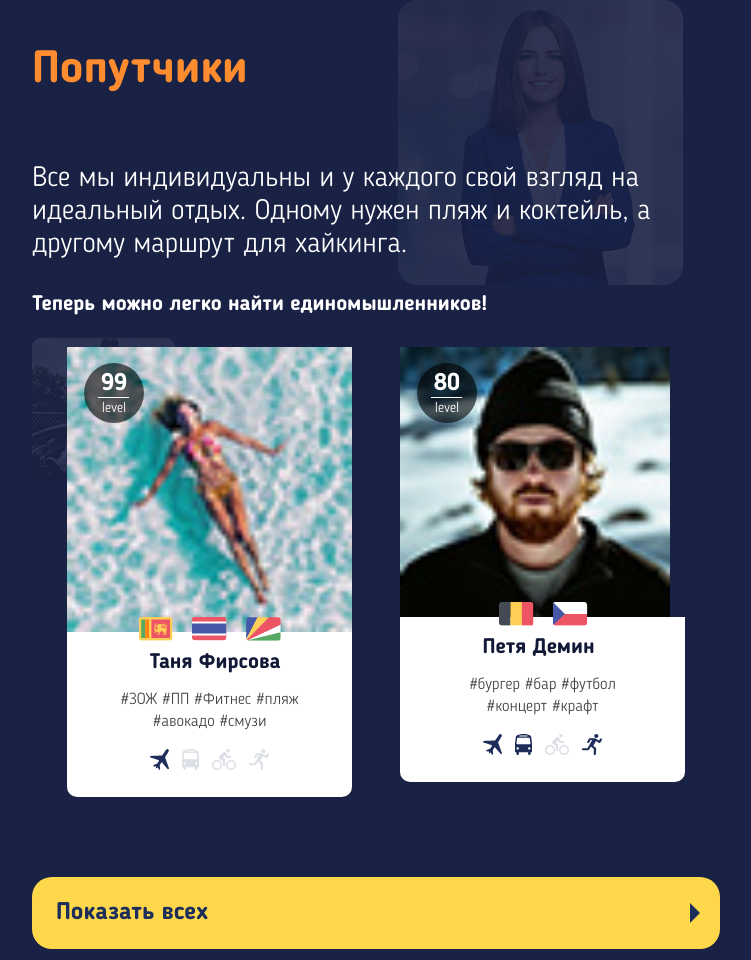
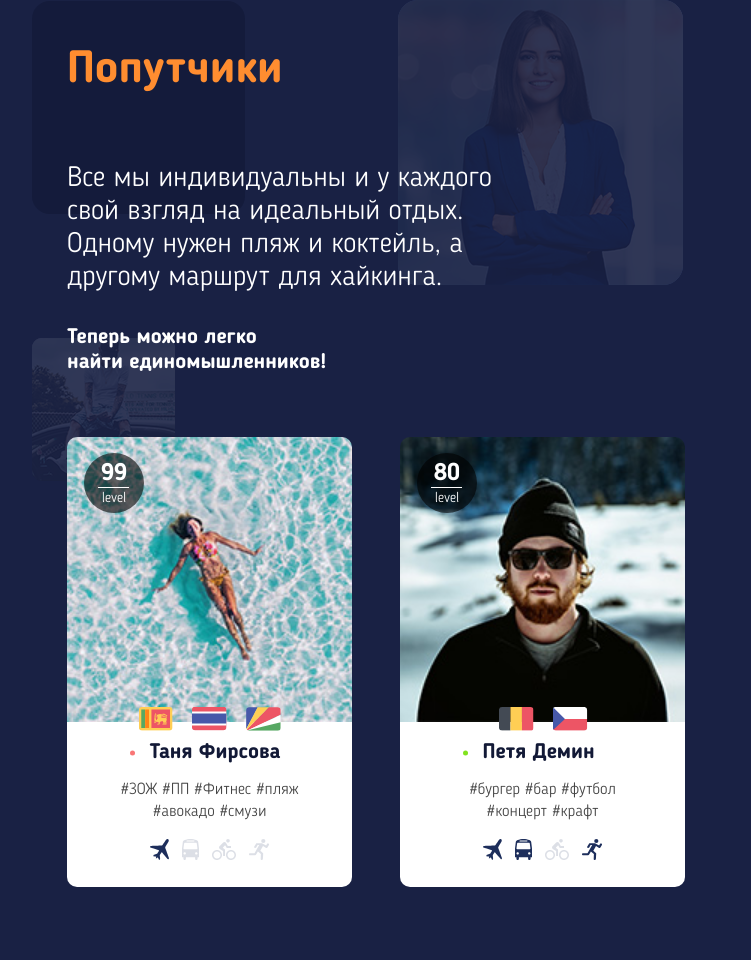
Before and after one commit to KofkaLana/1006587-pognali-17, a plain HTML site: page source/index.html in a window 1280 px wide. Shown: the part 3007-3967 px from the top of the page, without its empty margins (264-1015 px from the left). Drawn offline with nearby package versions, Linux system fonts and the light colour scheme; files that its build step writes are made by us from their sources; files whose address does not match are found by name.

Commit message:
корректировки для стилизации

```diff
--- a/source/index.html
+++ b/source/index.html
@@ -259,21 +259,28 @@
 
     <section class="companions">
       <div class="companions__wrap">
-        <h2 class="companions__title">Попутчики</h2>
-        <p class="companions__text">Все мы индивидуальны и у каждого свой взгляд на идеальный отдых. Одному нужен пляж и
-          коктейль, а другому
-          маршрут для хайкинга.</p>
-        <p class="companions__text companions__text--bold">Теперь можно легко найти единомышленников!</p>
+        <div class="companions__wrapper">
+          <h2 class="companions__title">Попутчики</h2>
+          <p class="companions__text">Все мы индивидуальны и у каждого свой взгляд на идеальный отдых. Одному нужен пляж
+            и коктейль, а другому маршрут для хайкинга.</p>
+          <p class="companions__text companions__text--bold">Теперь можно легко найти&nbsp;единомышленников!</p>
+        </div>
         <ul class="companions__list">
           <li class="companions__item companion-card">
             <div class="companion-card__progress progress">
               <span class="progress__number">99</span>
               <span class="progress__level">level</span>
             </div>
-            <img class="companion-card__photo" src="img/firsova-mobile@1x.jpg" width="270" height="270"
-              alt="Таня Фирсова">
+            <a class="companion-card__photo" href="#">
+              <picture>
+                <source media="(min-width: 1440px)" srcset="img/firsova-desktop@1x.jpg">
+                <source media="(min-width: 768px)" srcset="img/firsova-tablet@1x.jpg">
+                <img src="img/firsova-mobile@1x.jpg" width="270" height="270"
+                  alt="Таня Фирсова">
+              </picture>
+            </a>
             <div class="companion-card__wrapper">
-              <a class="companion-card__name" href="#">Таня Фирсова</a>
+              <a class="companion-card__name companion-card__name--offline" href="#">Таня Фирсова</a>
               <p class="companion-card__tags">#ЗОЖ #ПП #Фитнес #пляж #авокадо #смузи</p>
               <ul class="companion-card__transports transports">
                 <li class="transports__item">
@@ -337,9 +344,16 @@
               <span class="progress__number">80</span>
               <span class="progress__level">level</span>
             </div>
-            <img src="img/demin-mobile@1x.jpg" width="270" height="270" alt="Петя Демин">
+            <a class="companion-card__photo" href="#">
+              <picture>
+                <source media="(min-width: 1440px)" srcset="img/demin-desktop@1x.jpg">
+                <source media="(min-width: 768px)" srcset="img/demin-tablet@1x.jpg">
+                <img src="img/demin-mobile@1x.jpg" width="270" height="270"
+                  alt="Петя Демин">
+              </picture>
+            </a>
             <div class="companion-card__wrapper">
-              <a class="companion-card__name" href="#">Петя Демин</a>
+              <a class="companion-card__name companion-card__name--online" href="#">Петя Демин</a>
               <p class="companion-card__tags">#бургер #бар #футбол #концерт #крафт</p>
               <ul class="companion-card__transports transports">
                 <li class="transports__item">
```
